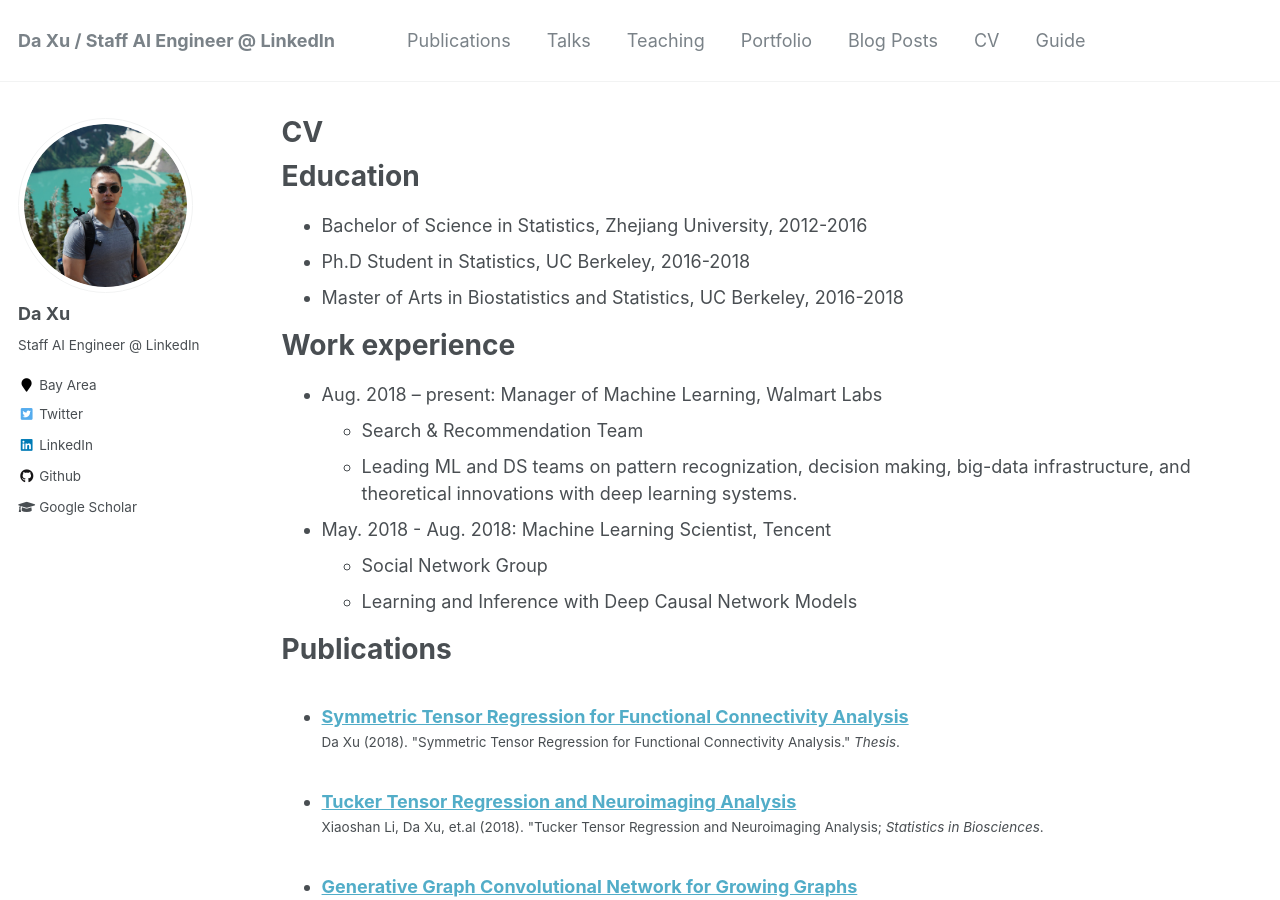
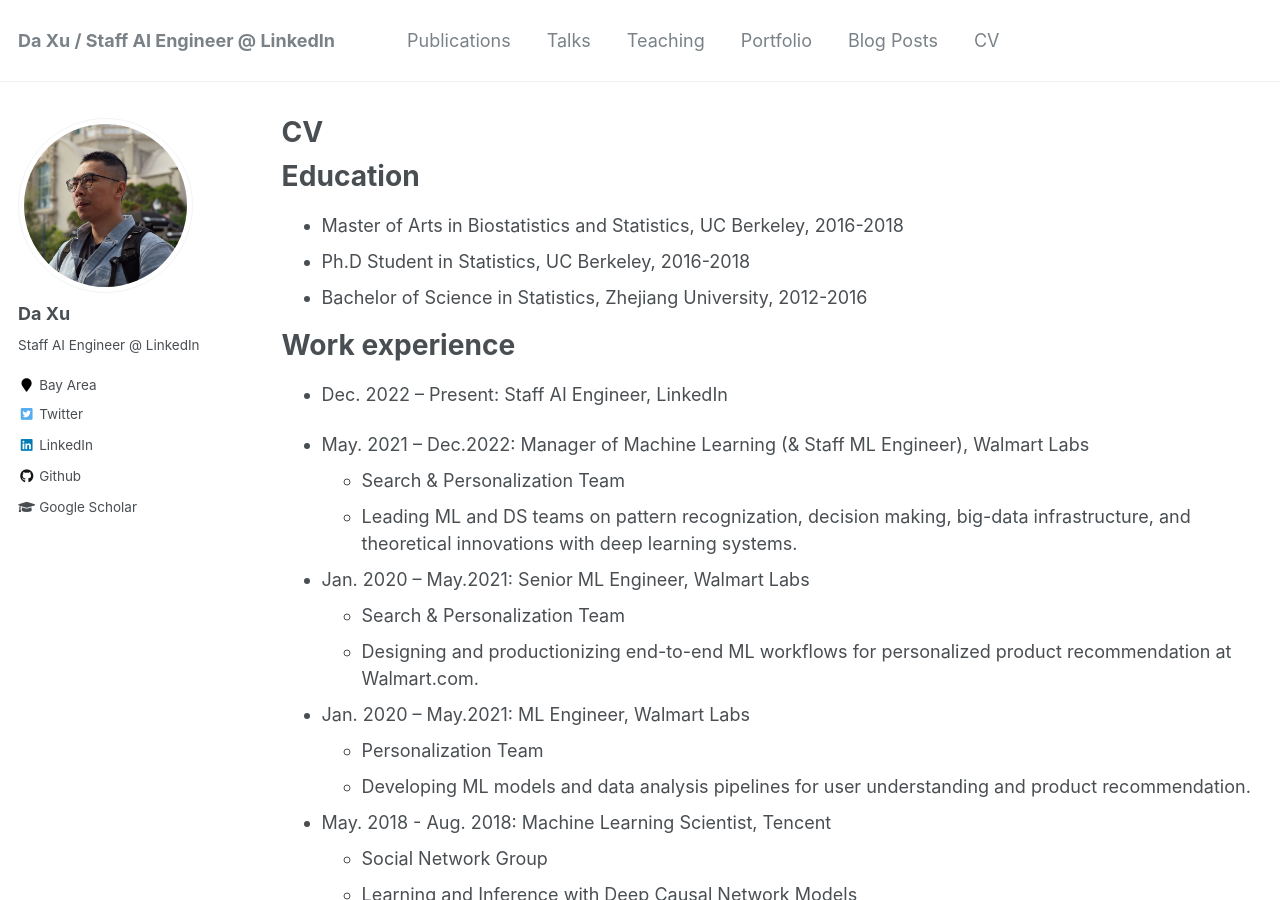
Before and after one commit to daxu5180/daxu5180.github.io, a Jekyll site: the page built from _pages/cv.md, in a window 1280 px wide and 900 px high. Built offline with Jekyll 4.4.1, drawn with Linux system fonts in a browser that asks for light colours; a file with an impossible date is left out; some of the changed text lies outside the part shown.

Commit message:
update content

```diff
--- a/_config.yml
+++ b/_config.yml
@@ -102,7 +102,7 @@ author:
   instagram        :
   impactstory      : #"https://profiles.impactstory.org/u/xxxx-xxxx-xxxx-xxxx"
   lastfm           :
-  linkedin         : "linkedin.com/in/da-xu-62106b159"
+  linkedin         : "https://www.linkedin.com/in/d-xu-62106b159/"
   orcid            :
   pinterest        :
   soundcloud       :
--- a/_data/navigation.yml
+++ b/_data/navigation.yml
@@ -18,5 +18,5 @@ main:
   - title: "CV"
     url: /cv/
 
-  - title: "Guide"
-    url: /markdown/
+  # - title: "Guide"
+  #   url: /markdown/
--- a/_pages/cv.md
+++ b/_pages/cv.md
@@ -11,17 +11,29 @@ redirect_from:
 
 Education
 ======
+
+
+* Master of Arts in Biostatistics and Statistics, UC Berkeley, 2016-2018
+* Ph.D Student in Statistics, UC Berkeley, 2016-2018
 * Bachelor of Science in Statistics, Zhejiang University, 2012-2016
-* Ph.D Student in Statistics, UC Berkeley, 2016-2018
-* Master of Arts in Biostatistics and Statistics, UC Berkeley, 2016-2018
 
 
 Work experience
 ======
-* Aug. 2018 – present: Manager of Machine Learning, Walmart Labs
-  * Search & Recommendation Team
+* Dec. 2022 – Present: Staff AI Engineer, LinkedIn
+
+* May. 2021 – Dec.2022: Manager of Machine Learning (& Staff ML Engineer), Walmart Labs
+  * Search & Personalization Team
   * Leading ML and DS teams on pattern recognization, decision making, big-data infrastructure,
 and theoretical innovations with deep learning systems.
+
+* Jan. 2020 – May.2021: Senior ML Engineer, Walmart Labs
+  * Search & Personalization Team
+  * Designing and productionizing end-to-end ML workflows for personalized product recommendation at Walmart.com.
+
+* Jan. 2020 – May.2021: ML Engineer, Walmart Labs
+  * Personalization Team
+  * Developing ML models and data analysis pipelines for user understanding and product recommendation.
 
 * May. 2018 - Aug. 2018: Machine Learning Scientist, Tencent
   * Social Network Group
@@ -50,6 +62,8 @@ Teaching
 
 Service and leadership
 ======
+* Workshop Chair for WWW 2023
+  * Title: Decision Making for Modern Information Retrieval and Recommender Systems
 * Workshop Chair for WSDM 2022
 	* Title: Decision Making for Modern Information Retrieval Systems
 * Session Chair for Informs Annual Meeting, 2021
```
Also changed, not shown: _portfolio/portfolio-1.md (+2 -2 lines), _teaching/2014-spring-teaching-1.md (deleted, +0 -20 lines), _teaching/2015-spring-teaching-2.md (deleted, +0 -20 lines), _teaching/Recsys-teaching.md (added, +24 -0 lines), images/Da.jpeg, images/Da_tmp.jpeg (added), 3 other files.
